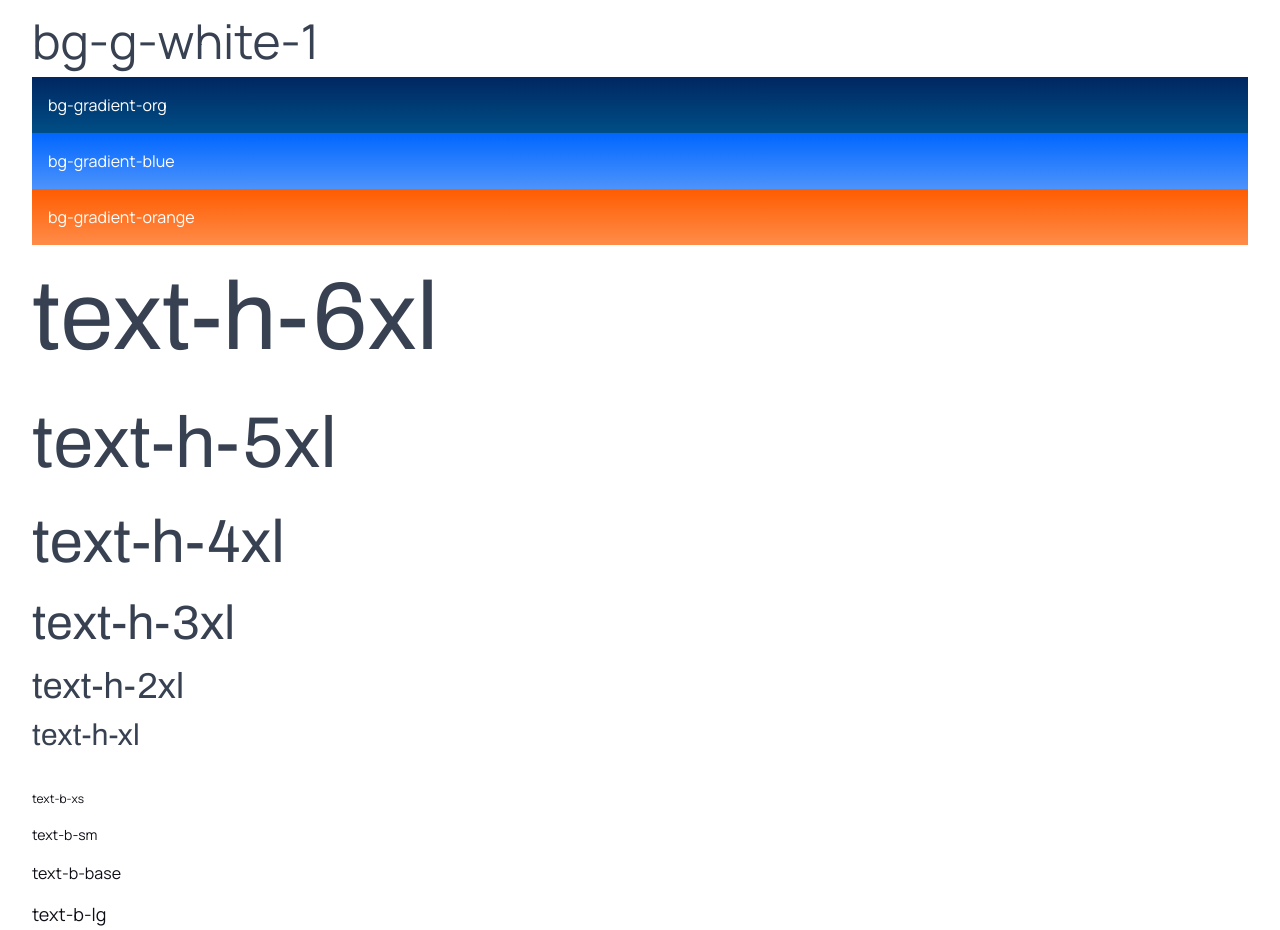
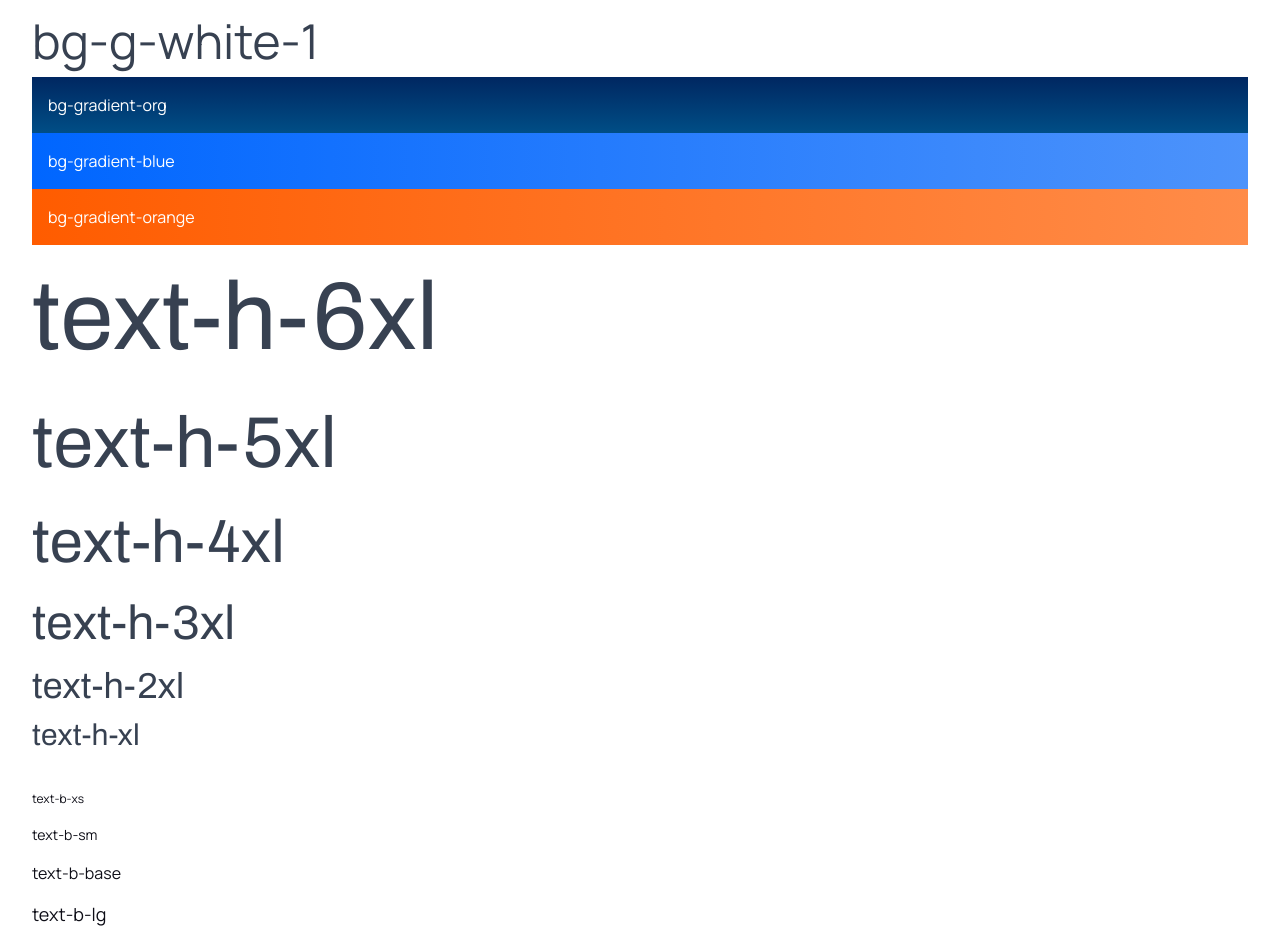
Before and after one commit to ichotika/emocare, a Next.js app: page /basecomponents in a window 1280 px wide. Shown: the part 1900-2830 px from the top of the page. Built offline with nearby package versions, Linux system fonts and the light colour scheme; no server answers; sample sign-in values are in the browser's storage.

Commit message:
Update tailwind.config.js
Change deg for other gradients

```diff
--- a/tailwind.config.js
+++ b/tailwind.config.js
@@ -15,9 +15,9 @@ module.exports = {
                 "gradient-org":
                     "linear-gradient(180deg, rgba(0,39,97,1) 0%, rgba(0,78,134,1) 100%)",
                 "gradient-blue":
-                    "linear-gradient(180deg, rgba(0,102,255,1) 0%, rgba(77,147,251,1) 100%)",
+                    "linear-gradient(90deg, rgba(0,102,255,1) 0%, rgba(77,147,251,1) 100%)",
                 "gradient-orange":
-                    "linear-gradient(180deg, rgba(255,92,0,1) 0%, rgba(255,140,73,1) 100%)",
+                    "linear-gradient(90deg, rgba(255,92,0,1) 0%, rgba(255,140,73,1) 100%)",
             },
             screens: {
                 "2xl": { max: "1535px" },
```
